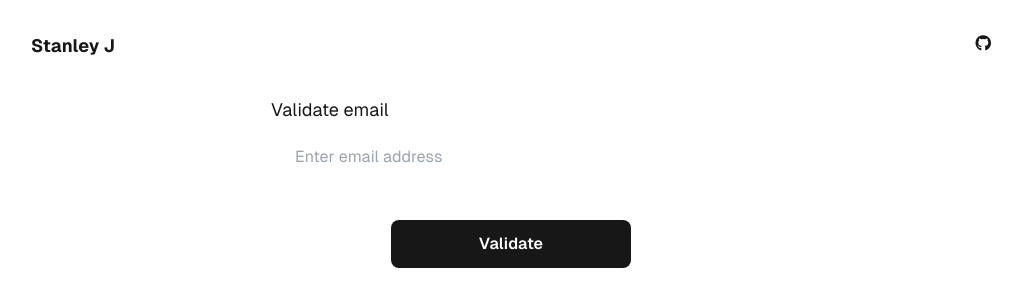
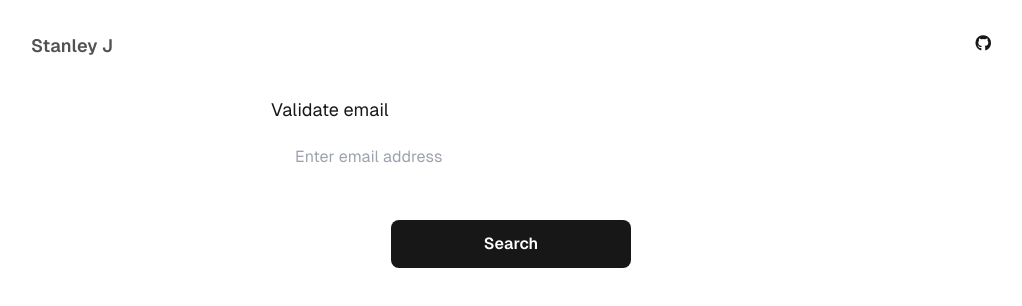
Before and after one commit to istealersn-dev/email-validation-service, a Next.js app: page / in a window 1280 px wide. Shown: the top 306 px of the page, without its empty margins (129-1151 px from the left). Built offline with nearby package versions, Linux system fonts and the light colour scheme.

Commit message:
refactored to strict types

```diff
--- a/app/components/Nav/Nav.tsx
+++ b/app/components/Nav/Nav.tsx
@@ -1,11 +1,23 @@
 import '@fortawesome/fontawesome-free/css/all.min.css';
 import Link from 'next/link';
 
-export const Nav = () => {
+/**
+ * The navigation bar component.
+ *
+ * This component renders a navigation bar with the name
+ * "Stanley J" and a link to the GitHub repository.
+ *
+ * @returns {JSX.Element} The navigation bar component.
+ */
+export const Nav = (): JSX.Element => {
     return (
         <header className='flex flex-row align-center justify-between h-16'>
-            <span role='image' className='font-bold text-lg cursor-pointer select-none'>Stanley J</span>
+            <span role='image' className='font-semibold text-lg cursor-pointer select-none opacity-75'>
+                {/* The name of the author */}
+                Stanley J
+            </span>
             <Link href='https://github.com/istealersn-dev/email-validation-service'>
+                {/* The link to the GitHub repository */}
                 <i className="fab fa-github"></i>
             </Link>
         </header>
--- a/app/components/Results/Results.tsx
+++ b/app/components/Results/Results.tsx
@@ -12,9 +12,10 @@ interface ResultsProps {
     };
   }
 
-  export const Results = ({ mxResult }: ResultsProps) => {
-    if (!mxResult) return null;
+  export const Results = ({ mxResult }: ResultsProps): JSX.Element => {
+    if (!mxResult) null;
     if ( !mxResult.success ) return <p>{mxResult.message}</p>;
+
   return (
     <div>
       {mxResult.success ? (
--- a/app/components/SearchBox/SearchBox.tsx
+++ b/app/components/SearchBox/SearchBox.tsx
@@ -77,7 +77,7 @@ export const SearchBox = ({ onSearch }: SearchBoxProps): JSX.Element => {
             <button
                 type="submit"
                 className="text-base font-semibold w-60 h-12 rounded-lg border-none cursor-pointer bg-foreground text-background transition transform duration-300 ease-in hover:text-foreground hover:bg-background hover:border-2 hover:border-solid hover:border-stone-400 hover:transform hover:-translate-y-1 active:transform active:translate-y-0 active:bg-black">
-                    Validate
+                    Search
                 </button>
         </div>
       </form>
```
